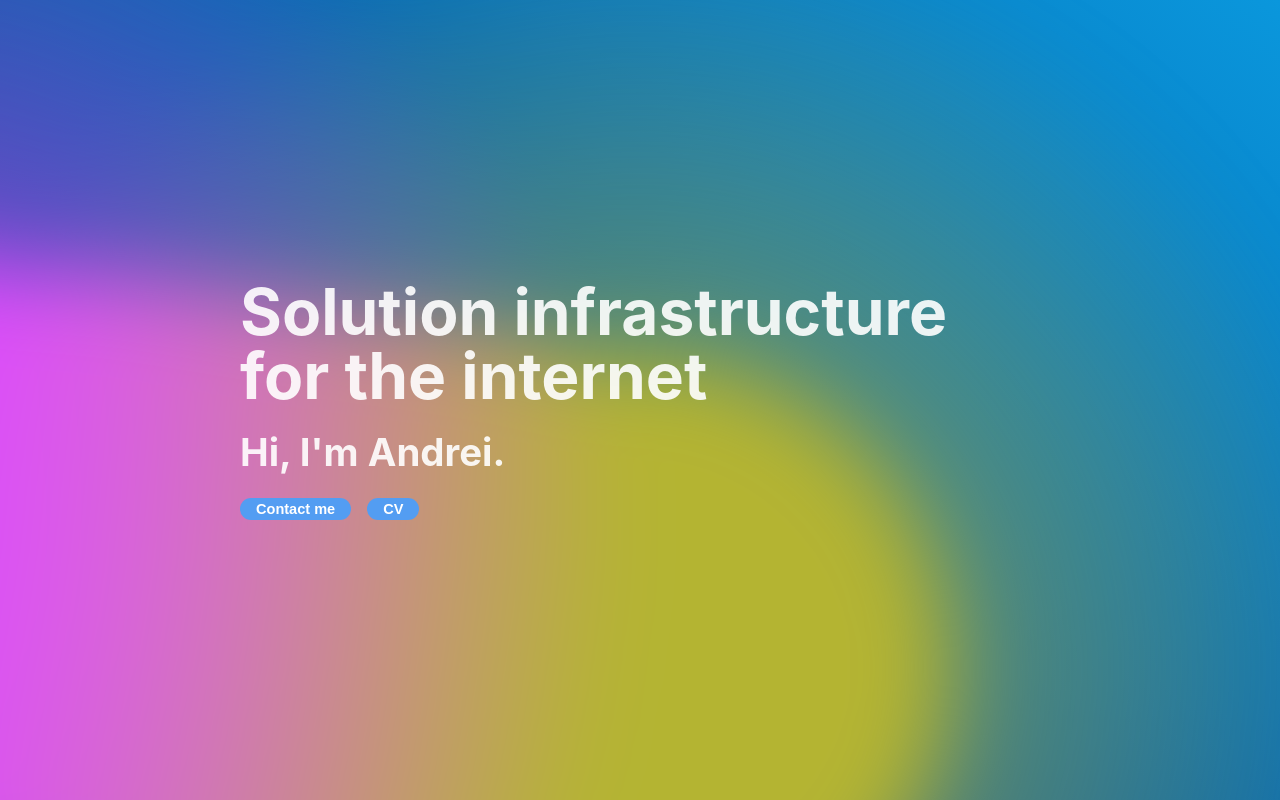
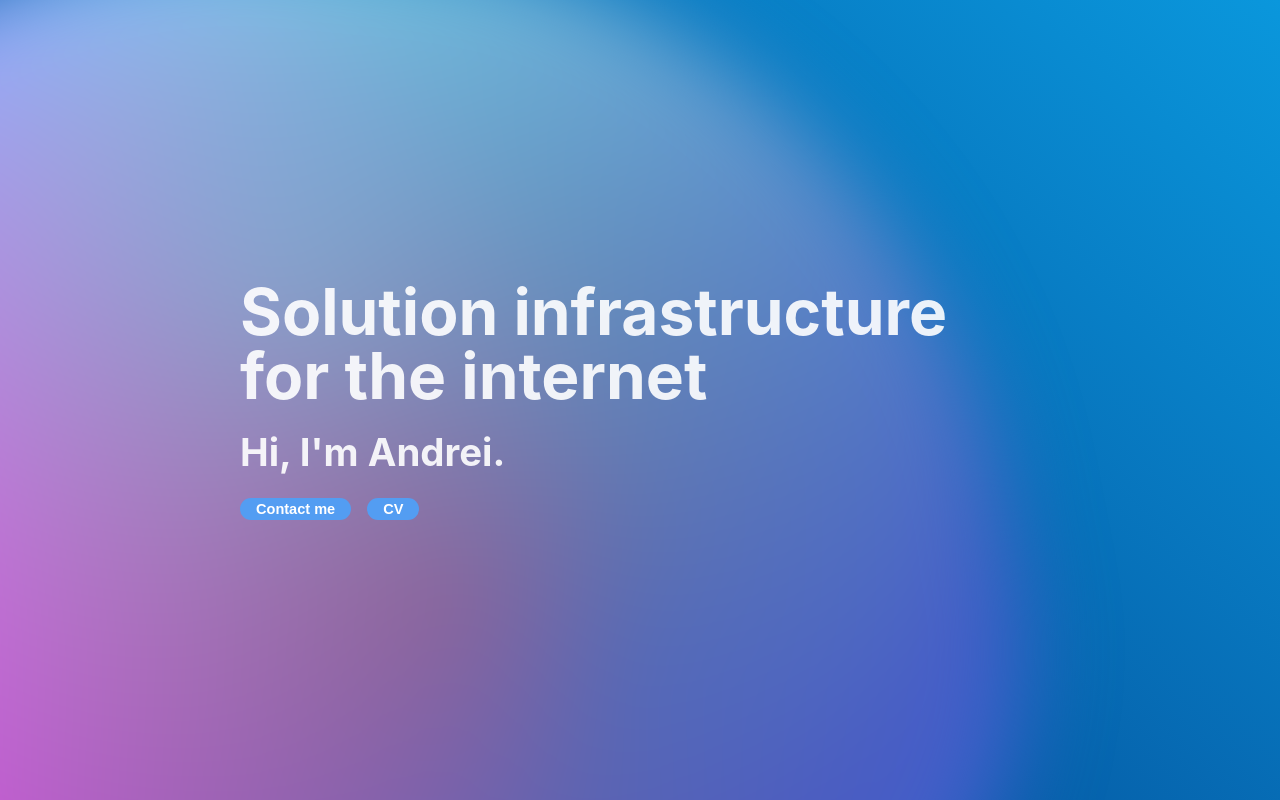
Before and after one commit to Popa-Andrei-Valentin/My_Portofolio, a React (Vite) app: page / in a window 1280 px wide. Shown: the top 800 px of the page. Built offline with nearby package versions, Linux system fonts and the light colour scheme.

Commit message:
Disable gaussianBlur and feBlend and update colors

```diff
--- a/src/components/Jumbotron/Jumbotron.css
+++ b/src/components/Jumbotron/Jumbotron.css
@@ -97,7 +97,7 @@ h2 {
 
 .gradients-container .g1 {
    position: absolute;
-   background: radial-gradient(circle at center, rgba(var(--color5), 0.8) 0, rgba(var(--color1), 0) 50%) no-repeat;
+   background: radial-gradient(circle at center, rgba(var(--color1), 0.8) 0, rgba(var(--color1), 0) 50%) no-repeat;
    mix-blend-mode: var(--blending);
    width: var(--circle-size);
    height: var(--circle-size);
--- a/src/components/Jumbotron/Jumbotron.jsx
+++ b/src/components/Jumbotron/Jumbotron.jsx
@@ -16,17 +16,17 @@ export default function Jumbotron() {
                     <svg xmlns="http://www.w3.org/2000/svg">
                         <defs>
                             <filter id="goo">
-                                <feGaussianBlur in="SourceGraphic" stdDeviation="10" result="blur" />
+                                {/*<feGaussianBlur in="SourceGraphic" stdDeviation="10" result="blur" />*/}
+                                {/*<feBlend in="SourceGraphic" in2="goo" />*/}
                                 <feColorMatrix in="blur" mode="matrix" values="1 0 0 0 0  0 1 0 0 0  0 0 1 0 0  0 0 0 18 -8" result="goo" />
-                                <feBlend in="SourceGraphic" in2="goo" />
                             </filter>
                         </defs>
                     </svg>
                     <div className='gradients-container'>
                         <div className='g1'></div>
                         <div className='g2'></div>
-                        {/*<div className='g3'></div>*/}
-                        {/*<div className='g4'></div>*/}
+                        <div className='g3'></div>
+                        <div className='g4'></div>
                         {/*<div className='g5'></div>*/}
                         {/*<div className='interactive'></div>*/}
                     </div>
```
